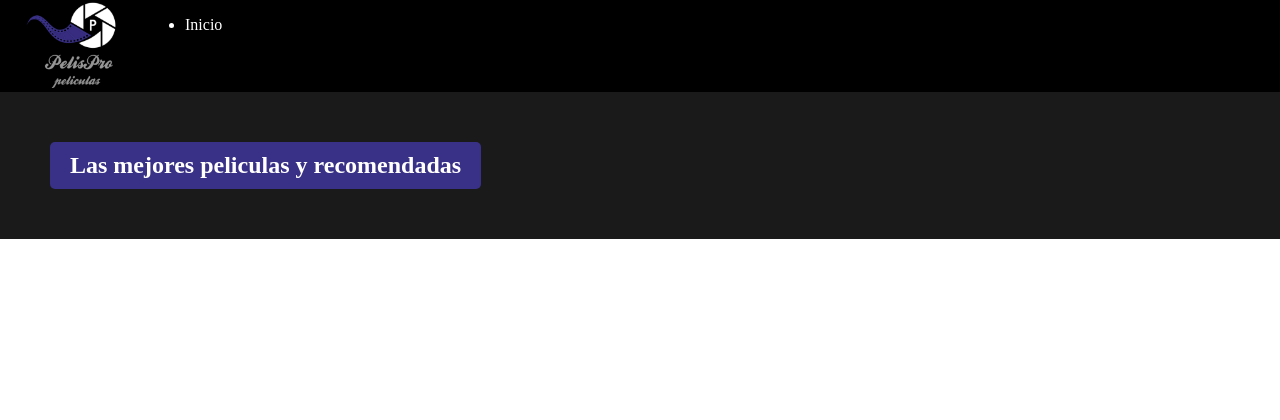
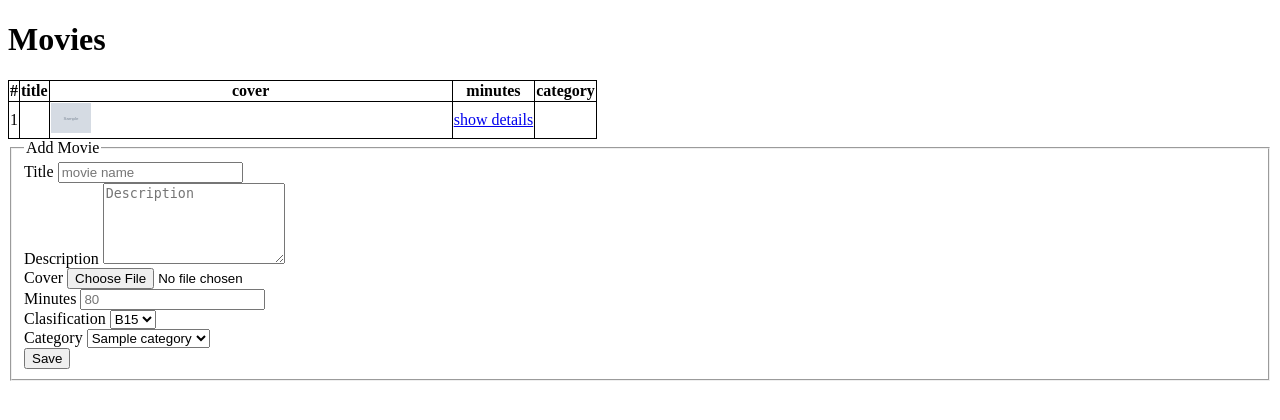
Before and after one commit to JoseAronGonzalezGonzalez/ProyectoFinal, a PHP site: page /movies/index.php in a window 1280 px wide. Shown: the top 420 px of the page. Run offline with PHP 8.4, Linux system fonts and the light colour scheme; tables that the repository leaves empty or names only in its code hold one stand-in row (values such as "Sample post"); grey boxes marked "Sample" are stand-in pictures.

Commit message:
cosas de administrador

```diff
--- a/app/CategoryController.php
+++ b/app/CategoryController.php
@@ -3,107 +3,132 @@
 if (!isset($_SESSION)) {
 	session_start();
 }
-
-
-include "connectionController.php";
+include_once "connectionController.php";
 
 if (isset($_POST['action'])) {
 
-	$CategoryController =new CategoryController();
+	$categoryController = new CategoryController();
 
 	switch ($_POST['action']) {
-		// case 'value':
-			case 'store':
-				$name=strip_tags($_POST['name']);
-				$description=strip_tags($_POST['description']);
-				$status=strip_tags($_POST['status']);
+		case 'store':
 
- 				$CategoryController->store($name,$description,$status);
-			break;
-			case 'update':
-				$name = strip_tags($_POST['name']);
-				$description=strip_tags($_POST['description']);
-				$status=strip_tags($_POST['status']);
-				$id=strip_tags($_POST['id']);
+			$name = strip_tags($_POST['name']);
+			$description = strip_tags($_POST['description']);
+			$status = strip_tags($_POST['status']);
 
-				// var_dump($_POST);
+			$categoryController->store($name,$description,$status);
 
-				$CategoryController->update($id,$name,$description,$status);
-			break;
-			case 'destroy':
+		break;
+		case 'update':
+
+			$name = strip_tags($_POST['name']);
+			$description = strip_tags($_POST['description']);
+			$status = strip_tags($_POST['status']);
+			$id = strip_tags($_POST['id']);
+
+			$categoryController->update($id,$name,$description,$status);
+		break;
+		case 'destroy':
 
 			$id = strip_tags($_POST['id']);
 
-			$CategoryController->destroy($id);
+			$categoryController->destroy($id);
+		break;
+	}
 
-			break;
+}
 
-	}
-}
 class CategoryController
 {
-	public function store($name,$description,$status){
-		$conn=connect();
-		if ($conn->connect_error==false) {
-			if ($name!="" && $description!="" && $status!="") {
-				$query="insert into categories(name,description,status) values (?,?,?)";
-				$prepared_query = $conn->prepare($query);
-				$prepared_query->bind_param('sss',$name,$description,$status);
-				if ($prepared_query->execute()) {
-					header("Location:".$_SERVER['HTTP_REFERER']);
-				}else{
-					header("Location:".$_SERVER['HTTP_REFERER']);
-				}
-			}else{
-				header("Location:".$_SERVER['HTTP_REFERER']);
-			}
-		}else{
-			header("Location:".$_SERVER['HTTP_REFERER']);
-		}
-	}
+
 	public function get()
 	{
 		$conn = connect();
 		if ($conn->connect_error==false) {
+
 			$query = "select * from categories";
-			$prepared_query= $conn->prepare($query);
+			$prepared_query = $conn->prepare($query);
 			$prepared_query->execute();
 
 			$results = $prepared_query->get_result();
-			$categories=$results->fetch_all(MYSQLI_ASSOC);
+			$categories = $results->fetch_all(MYSQLI_ASSOC);
 
 			if (count($categories)>0) {
 				return $categories;
+			}else
+				return array();
+
+		}else
+			return array();
+	}
+
+	public function store($name,$description,$status)
+	{
+		$conn = connect();
+		if ($conn->connect_error==false) {
+
+			if ($name!="" && $description!="" && $status!="") {
+
+				$query = "insert into categories (name,description,status) values(?,?,?)";
+				$prepared_query = $conn->prepare($query);
+				$prepared_query->bind_param('sss',$name,$description,$status);
+				if ($prepared_query->execute()) {
+
+					$_SESSION['success'] = "el registro se ha guardado correctamente";
+
+					header("Location:". $_SERVER['HTTP_REFERER'] );
+
+				}else{
+
+					$_SESSION['error'] = 'verifique los datos envíados';
+
+					header("Location:". $_SERVER['HTTP_REFERER'] );
+				}
+
 			}else{
-				return array();
+
+				$_SESSION['error'] = 'verifique la información del formulario';
+
+				header("Location:". $_SERVER['HTTP_REFERER'] );
 			}
 
 		}else{
-			echo "error";
+
+			$_SESSION['error'] = 'verifique la conexión a la base de datos';
+
+			header("Location:". $_SERVER['HTTP_REFERER'] );
 		}
 	}
 
-	public function update($id,$name,$description,$status){
-		$conn=connect();
+	public function update($id,$name,$description,$status)
+	{
+		$conn = connect();
 		if ($conn->connect_error==false) {
-			if ($name!="" && $name!="" && $description!="" && $status!="") {
-				$query="update categories set name = ?, description = ?, status = ? where id = ?";
+
+			if($id !="" && $name!="" && $description!="" && $status!=""){
+
+				$query = "update categories set name = ?, description = ?, status = ? where id = ?";
 				$prepared_query = $conn->prepare($query);
 				$prepared_query->bind_param('sssi',$name,$description,$status,$id);
 				if ($prepared_query->execute()) {
+
 					header("Location:".$_SERVER['HTTP_REFERER']);
 				}else{
+
 					header("Location:".$_SERVER['HTTP_REFERER']);
 				}
+
 			}else{
 				header("Location:".$_SERVER['HTTP_REFERER']);
 			}
+
 		}else{
 			header("Location:".$_SERVER['HTTP_REFERER']);
 		}
 	}
 
-	public function destroy($id){
+	public function destroy($id)
+	{
 		$conn = connect();
 		if ($conn->connect_error==false) {
 
@@ -129,4 +154,5 @@
 		}
 	}
 }
+
 ?>
--- /dev/null
+++ b/app/movieController.php
@@ -0,0 +1,100 @@
+<?php
+ini_set('display_errors', 1);
+ini_set('display_startup_errors', 1);
+error_reporting(E_ALL);
+
+if (!isset($_SESSION)) {
+	session_start();
+}
+include_once "connectionController.php";
+
+if (isset($_POST['action'])) {
+
+	$movieController = new MovieController();
+
+	switch ($_POST['action']) {
+		case 'store':
+
+			$title = strip_tags($_POST['title']);
+			$descripiton = strip_tags($_POST['descripiton']);
+			$minutes = strip_tags($_POST['minutes']);
+			$clasification = strip_tags($_POST['clasification']);
+			$category_id = strip_tags($_POST['category_id']);
+
+			$movieController->store($title,$descripiton,$minutes,$clasification,$category_id);
+		break;
+	}
+}
+
+class MovieController
+{
+	public function get()
+	{
+		$conn = connect();
+		if ($conn->connect_error==false) {
+
+			$query = "select * from movies";
+			$prepared_query = $conn->prepare($query);
+			$prepared_query->execute();
+
+			$results = $prepared_query->get_result();
+			$movies = $results->fetch_all(MYSQLI_ASSOC);
+
+			if (count($movies)>0) {
+				return $movies;
+			}else
+				return array();
+
+		}else
+			return array();
+	}
+
+	public function store($title,$description,$minutes,$clasification,$category_id)
+	{
+		$conn = connect();
+		if ($conn->connect_error==false){
+
+			if ($title!="" && $description!="" && $minutes!="" && $clasification!="" && $category_id!="" ) {
+
+				// SUBIR ARCHIVO COVER
+				$target_path = "../assets/img/movies/";
+				$original_name = basename($_FILES['cover']['name']);
+				$new_file_name = $target_path.basename($_FILES['cover']['name']);
+
+				if (move_uploaded_file($_FILES['cover']['tmp_name'], $new_file_name)) {
+				// SUBIR ARCHIVO COVER
+
+					$query = "insert into movies (title,description,minutes,cover,clasification,category_id) values(?,?,?,?,?,?)";
+					$prepared_query = $conn->prepare($query);
+					$prepared_query->bind_param('ssissi',$title,$description,$minutes,$original_name,$clasification,$category_id);
+
+					if ($prepared_query->execute()) {
+
+						$_SESSION['success'] = "el registro se ha guardado correctamente";
+
+						header("Location:". $_SERVER['HTTP_REFERER'] );
+
+					}else{
+
+						$_SESSION['error'] = 'verifique los datos envíados';
+
+						header("Location:". $_SERVER['HTTP_REFERER'] );
+					}
+
+
+				}
+
+			}else{
+				$_SESSION['error'] = 'verifique la información del formulario';
+
+				header("Location:". $_SERVER['HTTP_REFERER'] );
+			}
+
+		}else{
+
+			$_SESSION['error'] = 'verifique la conexión a la base de datos';
+
+			header("Location:". $_SERVER['HTTP_REFERER'] );
+		}
+	}
+}
--- /dev/null
+++ b/layouts/alerts.template.php
@@ -0,0 +1,13 @@
+<?php if (isset($_SESSION) && isset($_SESSION['error']) ): ?>
+		<h3>
+			Error: <?= $_SESSION['error'] ?>
+		</h3>
+		<?php unset($_SESSION['error']); ?>
+		<?php endif ?>
+
+		<?php if (isset($_SESSION) && isset($_SESSION['success']) ): ?>
+		<h3>
+			Correcto: <?= $_SESSION['success'] ?>
+		</h3>
+		<?php unset($_SESSION['success']); ?>
+		<?php endif ?>
--- /dev/null
+++ b/movies/index.php
@@ -0,0 +1,152 @@
+<?php
+	include "../app/categoryController.php";
+	include "../app/movieController.php";
+
+	$categoryController = new CategoryController();
+	$movieController = new MovieController();
+
+	$categories = $categoryController->get();
+	$movies = $movieController->get();
+
+	// if (!isset($_SESSION['id']) || $_SESSION['role'] != "admin") {
+	// 	header("Location:../");
+	// }
+
+	#echo json_encode($movies);
+?>
+<!DOCTYPE html>
+<html>
+<head>
+	<title>
+		Movies administrador
+	</title>
+	<style type="text/css">
+		table, th, td {
+			border: 1px solid black;
+			border-collapse: collapse;
+		}
+		#updateForm{
+			display: none;
+		}
+	</style>
+</head>
+<body>
+	<h1>
+		Movies
+	</h1>
+
+	<?php include "../layouts/alerts.template.php"; ?>
+
+	<table>
+		<thead>
+			<th>
+				#
+			</th>
+			<th>
+				title
+			</th>
+			<th>
+				cover
+			</th>
+			<th>
+				minutes
+			</th>
+			<th>
+				category
+			</th>
+		</thead>
+		<tbody>
+			<?php foreach ($movies as $movie): ?>
+			<tr>
+				<td>
+					<?= $movie['id'] ?>
+				</td>
+				<td></td>
+				<td>
+					<img style="width: 10%" src="../assets/img/movies/<?= $movie['cover'] ?>">
+				</td>
+				<td>
+					<a href="details/?id=<?= $movie['id'] ?>">
+						show details
+					</a>
+				</td>
+
+			</tr>
+			<?php endforeach ?>
+		</tbody>
+	</table>
+
+	<form action="../app/movieController.php" method="POST" enctype="multipart/form-data" >
+		<fieldset>
+			<legend>
+				Add Movie
+			</legend>
+
+
+			<label>
+				Title
+			</label>
+			<input type="text" name="title" placeholder="movie name" required="">
+
+			<br>
+
+			<label>
+				Description
+			</label>
+			<textarea name="descripiton" rows="5" placeholder="Description" required=""></textarea>
+
+			<br>
+
+			<label>
+				Cover
+			</label>
+			<input type="file" name="cover" required="" accept="image/*">
+
+			<br>
+
+			<label>
+				Minutes
+			</label>
+			<input type="number" name="minutes" placeholder="80" required="">
+
+			<br>
+
+			<label>
+				Clasification
+			</label>
+			<select  name="clasification" required="">
+				<option> B15 </option>
+				<option> BA </option>
+			</select>
+			<br>
+
+
+			<label>
+				Category
+			</label>
+			<select  name="category_id" required="">
+				<?php foreach ($categories as $category): ?>
+
+				<option value="<?= $category['id'] ?>" >
+					<?= $category['name'] ?>
+				</option>
+
+				<?php endforeach ?>
+
+				<?php
+				// foreach ($categories as $category) {
+				// 	echo "<option value=".$category['id']." >". $category['name'] ."</option>";
+				// }
+				?>
+			</select>
+			<br>
+
+			<button type="submit">
+				Save
+			</button>
+			<input type="hidden" name="action" value="store">
+
+		</fieldset>
+	</form>
+</body>
+</html>
```
Also changed, not shown: app/authController.php (added, +41 -0 lines), category/index.php (+127 -66 lines), assets/img/movies/mate2_0009.jpg (added).
